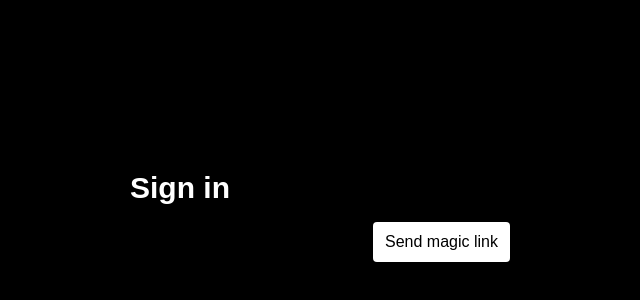
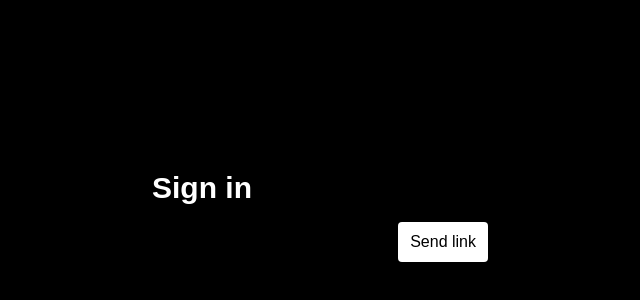
Before and after one commit to fbergdal/vibe-web, a Next.js app: page /login in a window 1280 px wide. Shown: the part 184-484 px from the top of the page, without its empty margins (320-960 px from the left). Built offline with nearby package versions, Linux system fonts and the light colour scheme; no server answers.

Commit message:
New login

```diff
--- a/src/app/login/page.tsx
+++ b/src/app/login/page.tsx
@@ -1,28 +1,67 @@
 'use client'
-import { useState } from 'react'
+import { useEffect, useState } from 'react'
+import { useRouter, useSearchParams } from 'next/navigation'
 import { supabase } from '@/lib/supabaseClient'
 
 export default function Login() {
   const [email, setEmail] = useState('')
+  const [sent, setSent] = useState(false)
+  const router = useRouter()
+  const search = useSearchParams()
+  const next = search.get('next') || '/admin/venue' // hvor vi skal etter login
+
+  // Hvis vi allerede er innlogget (eller når magic link fullfører sesjonen), gå videre
+  useEffect(() => {
+    let unsub: { data: { subscription: { unsubscribe: () => void } } } | null = null
+
+    supabase.auth.getSession().then(({ data: { session } }) => {
+      if (session) router.replace(next)
+    })
+
+    unsub = supabase.auth.onAuthStateChange((_event, session) => {
+      if (session) router.replace(next)
+    })
+
+    return () => {
+      if (unsub) unsub.data.subscription.unsubscribe()
+    }
+  }, [next, router])
+
   async function signIn() {
-    const { error } = await supabase.auth.signInWithOtp({ email })
+    const emailRedirectTo = `${window.location.origin}/login?next=${encodeURIComponent(next)}`
+    const { error } = await supabase.auth.signInWithOtp({
+      email,
+      options: { emailRedirectTo }
+    })
     if (error) alert(error.message)
-    else alert('Magic link sent! Check your email.')
+    else setSent(true)
   }
+
   return (
     <main className="min-h-screen flex items-center justify-center bg-black text-white">
-      <div className="p-6">
+      <div className="p-6 max-w-sm w-full">
         <h1 className="text-3xl font-bold mb-4">Sign in</h1>
+
+        {sent ? (
+          <p className="text-gray-300">Magic link sent! Check your email.</p>
+        ) : (
+          <div className="flex gap-3">
             <input
-          className="px-3 py-2 rounded text-black"
+              className="flex-1 px-3 py-2 rounded text-black"
+              type="email"
               placeholder="your@email.com"
               value={email}
               onChange={e => setEmail(e.target.value)}
             />
-        <button className="ml-3 px-3 py-2 bg-white text-black rounded" onClick={signIn}>
-          Send magic link
+            <button className="px-3 py-2 bg-white text-black rounded" onClick={signIn}>
+              Send link
             </button>
+          </div>
+        )}
       </div>
     </main>
   )
 }
+
+// (valgfritt, men greit så Next ikke prøver å prerendre denne statisk)
+export const dynamic = 'force-dynamic'
```
Lines whose indentation alone changed are shown as unchanged.
